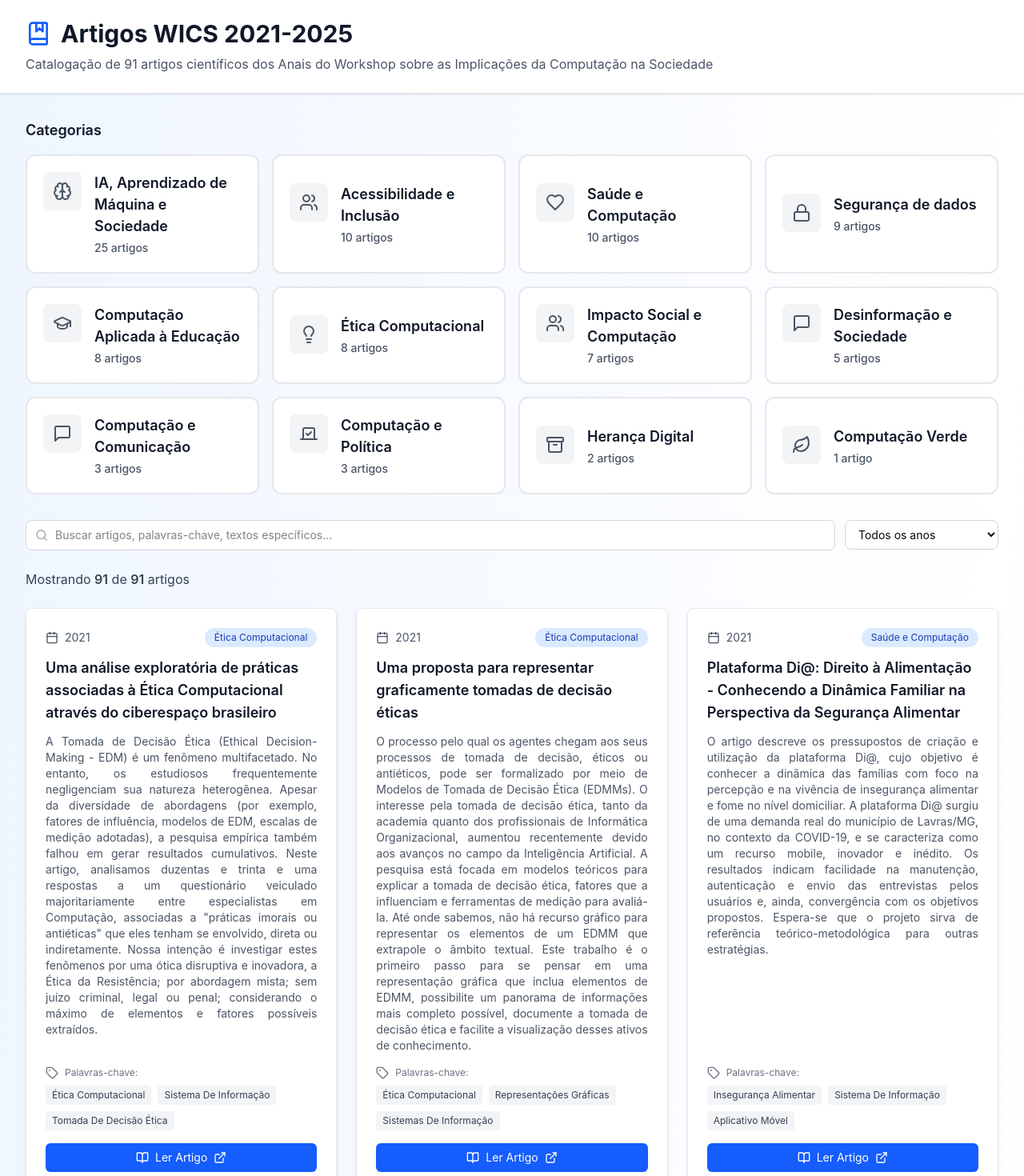
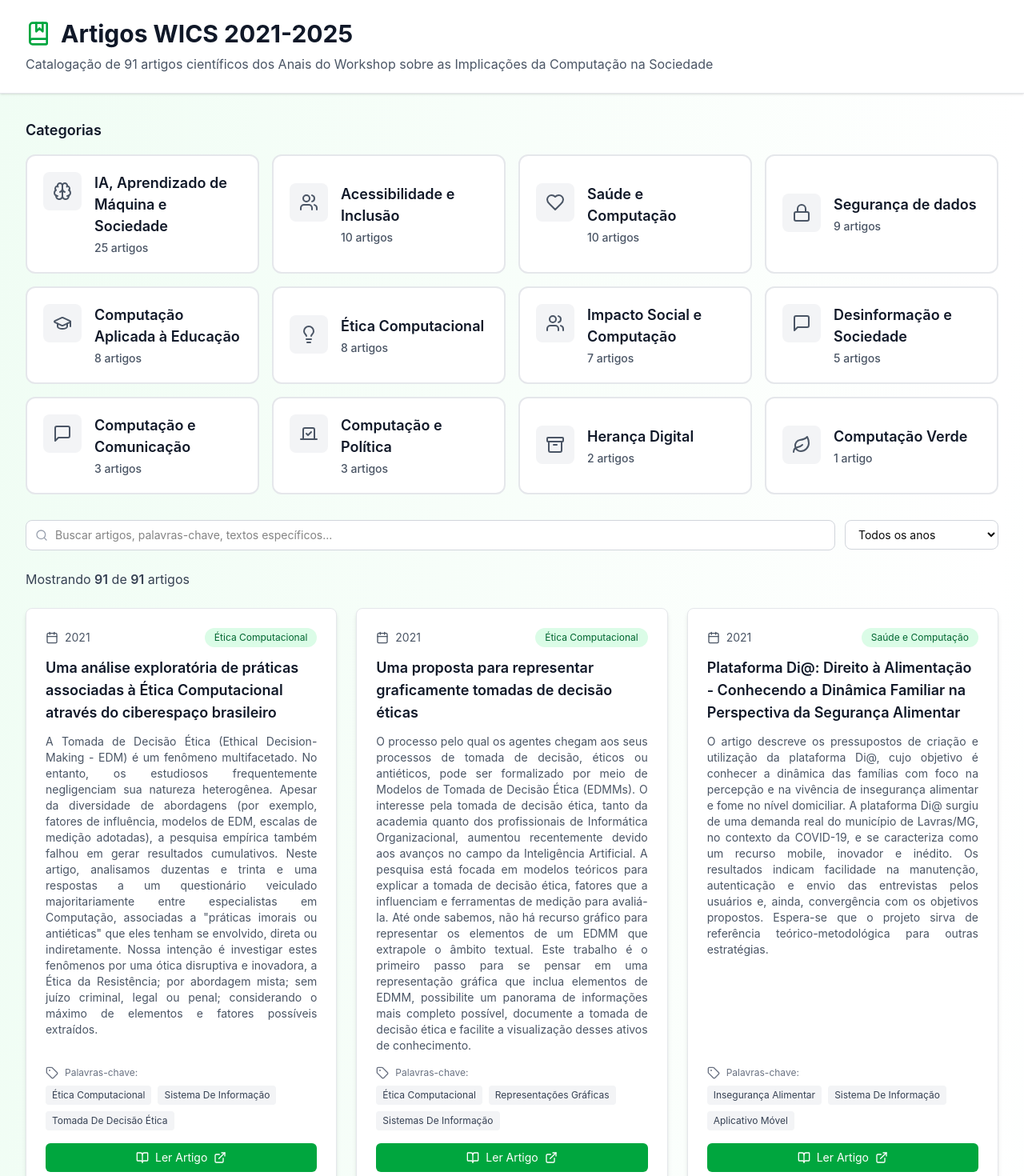
Before and after one commit to lukasgdev/interactive-article-catalog, a React (Vite) app: page / in a window 1280 px wide. Shown: the top 1470 px of the page at 80% size. Built offline with nearby package versions, Linux system fonts and the light colour scheme.

Commit message:
ultima att

```diff
--- a/src/app/App.tsx
+++ b/src/app/App.tsx
@@ -28,7 +28,7 @@ const categoryConfig: Record<string, { icon: any; color: string }> = {
   },
   'Computação Aplicada à Educação': {
     icon: GraduationCap,
-    color: 'bg-gradient-to-br from-blue-500 to-blue-600 text-white'
+    color: 'bg-gradient-to-br from-green-500 to-green-600 text-white'
   },
   'Desinformação e Sociedade': {
     icon: MessageSquare,
@@ -123,12 +123,12 @@ export default function App() {
   };
 
   return (
-    <div className="min-h-screen bg-gradient-to-br from-blue-50 via-white to-purple-50">
+    <div className="min-h-screen bg-gradient-to-br from-green-50 via-white to-emerald-50">
       {/* Header */}
       <header className="bg-white shadow-sm border-b border-gray-200">
         <div className="max-w-7xl mx-auto px-6 sm:px-6 lg:px-8 py-6">
           <div className="flex items-center gap-3 mb-2">
-            <BookMarked className="w-8 h-8 text-blue-600" />
+            <BookMarked className="w-8 h-8 text-green-600" />
             <h1 className="text-3xl font-bold text-gray-900">
               Artigos WICS 2021-2025
             </h1>
@@ -201,7 +201,7 @@ export default function App() {
                 placeholder="Buscar artigos, palavras-chave, textos específicos..."
                 value={searchTerm}
                 onChange={(e) => setSearchTerm(e.target.value)}
-                className="w-full pl-9 pr-4 py-2 text-sm border border-gray-300 rounded-lg focus:ring-2 focus:ring-blue-500 focus:border-transparent outline-none bg-white"
+                className="w-full pl-9 pr-4 py-2 text-sm border border-gray-300 rounded-lg focus:ring-2 focus:ring-green-500 focus:border-transparent outline-none bg-white"
               />
               {searchTerm && (
                 <button
@@ -219,7 +219,7 @@ export default function App() {
             <select
               value={selectedYear}
               onChange={(e) => setSelectedYear(e.target.value === 'all' ? 'all' : Number(e.target.value))}
-              className="w-full px-3 py-2 text-sm border border-gray-300 rounded-lg focus:ring-2 focus:ring-blue-500 focus:border-transparent outline-none bg-white"
+              className="w-full px-3 py-2 text-sm border border-gray-300 rounded-lg focus:ring-2 focus:ring-green-500 focus:border-transparent outline-none bg-white"
             >
               <option value="all">Todos os anos</option>
               {years.map((year) => (
@@ -270,7 +270,7 @@ export default function App() {
             )}
             <button
               onClick={resetFilters}
-              className="text-sm text-blue-600 hover:text-blue-800 underline"
+              className="text-sm text-green-600 hover:text-green-800 underline"
             >
               Limpar todos
             </button>
@@ -305,7 +305,7 @@ export default function App() {
             </p>
             <button
               onClick={resetFilters}
-              className="inline-flex items-center gap-2 bg-blue-600 hover:bg-blue-700 text-white px-4 py-2 rounded-md transition-colors duration-200"
+              className="inline-flex items-center gap-2 bg-green-600 hover:bg-green-700 text-white px-4 py-2 rounded-md transition-colors duration-200"
             >
               Limpar filtros
             </button>
@@ -326,7 +326,7 @@ export default function App() {
       {showScrollTop && (
         <button
           onClick={() => window.scrollTo({ top: 0, behavior: 'smooth' })}
-          className="fixed bottom-6 right-6 bg-blue-600 hover:bg-blue-700 text-white p-3 rounded-full shadow-lg transition-all duration-300 hover:scale-110 z-50"
+          className="fixed bottom-6 right-6 bg-green-600 hover:bg-green-700 text-white p-3 rounded-full shadow-lg transition-all duration-300 hover:scale-110 z-50"
           aria-label="Voltar ao topo"
         >
           <ArrowUp className="w-5 h-5" />
--- a/src/app/components/ArticleCard.tsx
+++ b/src/app/components/ArticleCard.tsx
@@ -16,7 +16,7 @@ export function ArticleCard({ article, searchTerm }: ArticleCardProps) {
           <Calendar className="w-4 h-4" />
           <span>{article.ano}</span>
         </div>
-        <span className="bg-blue-100 text-blue-800 text-xs px-3 py-1 rounded-full">
+        <span className="bg-green-100 text-green-800 text-xs px-3 py-1 rounded-full">
           {article.categoria}
         </span>
       </div>
@@ -54,7 +54,7 @@ export function ArticleCard({ article, searchTerm }: ArticleCardProps) {
         href={article.linkPdf}
         target="_blank"
         rel="noopener noreferrer"
-        className="inline-flex items-center justify-center gap-2 bg-blue-600 hover:bg-blue-700 text-white px-4 py-2 rounded-md transition-colors duration-200 mt-auto"
+        className="inline-flex items-center justify-center gap-2 bg-green-600 hover:bg-green-700 text-white px-4 py-2 rounded-md transition-colors duration-200 mt-auto"
       >
         <BookOpen className="w-4 h-4" />
         <span className="text-sm">Ler Artigo</span>
--- a/src/app/components/CategoryCard.tsx
+++ b/src/app/components/CategoryCard.tsx
@@ -16,7 +16,7 @@ export function CategoryCard({ name, count, icon: Icon, isSelected, onClick, col
       className={`
         w-full relative p-5 rounded-xl border-2 transition-all duration-300 text-left
         ${isSelected
-          ? 'bg-gradient-to-br from-blue-600 to-blue-700 border-blue-700 shadow-lg'
+          ? 'bg-gradient-to-br from-green-600 to-green-700 border-green-700 shadow-lg'
           : 'bg-white border-gray-200 hover:border-gray-300 hover:shadow-md'
         }
       `}
@@ -24,7 +24,7 @@ export function CategoryCard({ name, count, icon: Icon, isSelected, onClick, col
       <div className="flex items-start gap-4">
         <div className={`
           p-3 rounded-lg
-          ${isSelected ? 'bg-blue-500' : 'bg-gray-100'}
+          ${isSelected ? 'bg-green-500' : 'bg-gray-100'}
         `}>
           <Icon className={`w-6 h-6 ${isSelected ? 'text-white' : 'text-gray-600'}`} />
         </div>
@@ -33,7 +33,7 @@ export function CategoryCard({ name, count, icon: Icon, isSelected, onClick, col
           <h3 className={`font-semibold mb-1 ${isSelected ? 'text-white' : 'text-gray-900'}`}>
             {name}
           </h3>
-          <p className={`text-sm ${isSelected ? 'text-blue-100' : 'text-gray-600'}`}>
+          <p className={`text-sm ${isSelected ? 'text-green-100' : 'text-gray-600'}`}>
             {count} {count === 1 ? 'artigo' : 'artigos'}
           </p>
         </div>
--- a/src/app/data/articles-data.ts
+++ b/src/app/data/articles-data.ts
@@ -201,7 +201,7 @@ export const articles: Article[] = [
   {
     id: 22,
     ano: 2022,
-    titulo: "Interação Humano-Computador, Usabilidade, Internet Banking, Idoso, Transformação Digital",
+    titulo: "Avaliação de usabilidade em aplicativos bancários móveis no contexto do público idoso",
     resumo: "Considerando o crescimento do número de idosos e a fim de promover possibilidades para que eles possam participar de forma ativa no uso de soluções digitais financeiras, é fundamental que a maneira com que se desenvolve software seja também pensada para essa população, levando em conta suas limitações. Para a construção de soluções digitais em geral é de suma importância conhecer as necessidades dos usuários e estabelecer quais critérios de usabilidade devem ser priorizados na interação humano-computador. Pensando em tais aspectos, a presente pesquisa, busca avaliar a usabilidade e satisfação do usuário em aplicativos Internet Banking no contexto do público idoso, investigar suas dificuldades de uso e por fim propor melhorias de usabilidade para esses aplicativos.",
     palavrasChave: ["Interação Humano-Computador", "Usabilidade", "Internet Banking", "Idoso", "Transformação Digital"],
     categoria: "Acessibilidade e Inclusão",
--- a/src/app/styles/carousel.css
+++ b/src/app/styles/carousel.css
@@ -5,12 +5,12 @@
 
 .slick-dots li button:before {
   font-size: 8px;
-  color: #3b82f6;
+  color: #22c55e;
   opacity: 0.5;
 }
 
 .slick-dots li.slick-active button:before {
-  color: #3b82f6;
+  color: #22c55e;
   opacity: 1;
 }
 
--- a/src/styles/theme.css
+++ b/src/styles/theme.css
@@ -10,7 +10,7 @@
   --popover-foreground: oklch(0.145 0 0);
   --primary: #030213;
   --primary-foreground: oklch(1 0 0);
-  --secondary: oklch(0.95 0.0058 264.53);
+  --secondary: oklch(0.95 0.0058 145);
   --secondary-foreground: #030213;
   --muted: #ececf0;
   --muted-foreground: #717182;
@@ -63,14 +63,14 @@
   --ring: oklch(0.439 0 0);
   --font-weight-medium: 500;
   --font-weight-normal: 400;
-  --chart-1: oklch(0.488 0.243 264.376);
+  --chart-1: oklch(0.488 0.200 145);
   --chart-2: oklch(0.696 0.17 162.48);
   --chart-3: oklch(0.769 0.188 70.08);
   --chart-4: oklch(0.627 0.265 303.9);
   --chart-5: oklch(0.645 0.246 16.439);
   --sidebar: oklch(0.205 0 0);
   --sidebar-foreground: oklch(0.985 0 0);
-  --sidebar-primary: oklch(0.488 0.243 264.376);
+  --sidebar-primary: oklch(0.488 0.200 145);
   --sidebar-primary-foreground: oklch(0.985 0 0);
   --sidebar-accent: oklch(0.269 0 0);
   --sidebar-accent-foreground: oklch(0.985 0 0);
```
